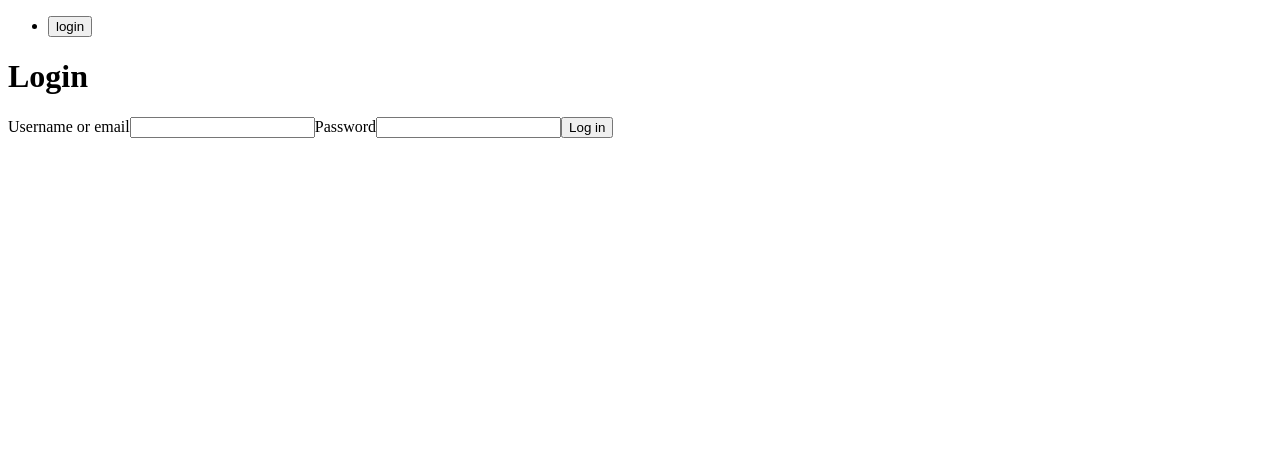
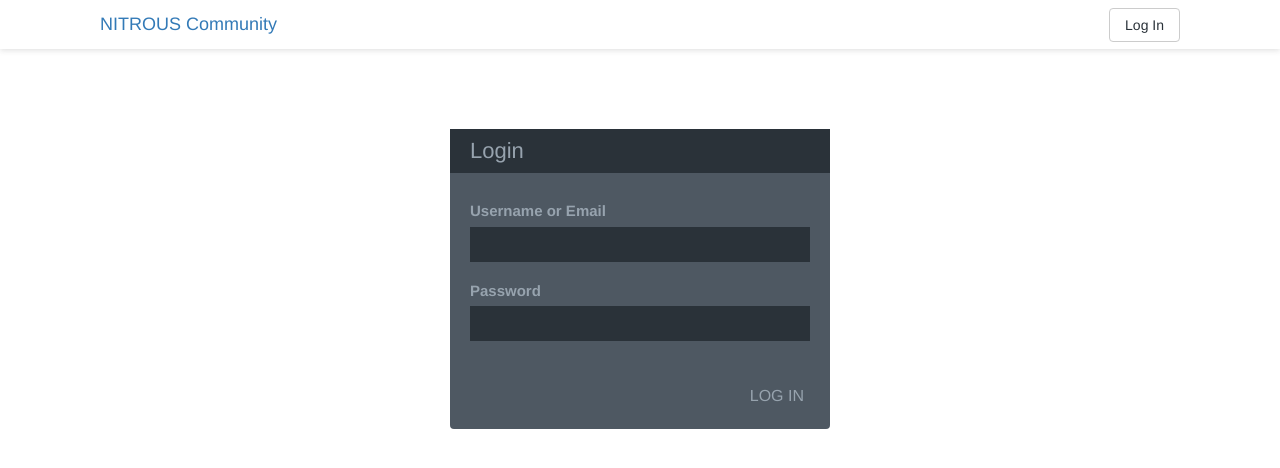
Before and after one commit to nitrous-io/community, a Rails app: page /login in a window 1280 px wide. Shown: the top 468 px of the page. Run offline with Rails 7, Linux system fonts and the light colour scheme; style sheets or scripts are compiled from the project's sources; some libraries are stand-ins or nearby versions.

Commit message:
Add styles to header and login page

```diff
--- /dev/null
+++ b/app/assets/stylesheets/components/header.css.scss
@@ -0,0 +1,33 @@
+@import 'variables';
+
+.header {
+  line-height: 48px;
+  box-shadow: 0 1px 6px rgba(50, 50, 50, 0.17);
+  -moz-box-shadow: 0 1px 6px rgba(50, 50, 50, 0.17);
+  -webkit-box-shadow: 0 1px 6px rgba(50, 50, 50, 0.17);
+  .logo a {
+    margin-left: 100px;
+    font-size: 18px;
+    text-decoration: none;
+  }
+  ul.unauthed {
+    margin-right: 100px;
+    li.login.btn a {
+      text-decoration: none;
+      color: $dark-grey;
+      padding: 0 3px;
+    }
+  }
+  ul.authed {
+    margin-right: 100px;
+    li.dropdown button {
+      border: none;
+    }
+    li.new-tutorial {
+      margin-right: 15px;
+    }
+    li.tutorials {
+      margin-right: 15px;
+    }
+  }
+}
--- /dev/null
+++ b/app/assets/stylesheets/sessions/new.css.scss
@@ -0,0 +1,54 @@
+@import 'variables';
+
+.login-card {
+  display: block;
+  margin: 80px auto 0 auto;
+  width: 380px;
+  background: $grey;
+  border-radius: 4px;
+  color: $off-white;
+  .card-header {
+    background: $dark-grey;
+    h2 {
+      font-size: 22px;
+      padding: 10px 20px;
+    }
+  }
+  form {
+    padding: 0 20px;
+    margin-top: 15px;
+    overflow: hidden;
+    .card-entry {
+      display: block;
+      margin-top: 12px;
+      label {
+        font-size: 15px;
+      }
+      input {
+        width: 100%;
+        height: 35px;
+        font-size: 16px;
+        margin-bottom: 18px;
+        background: $dark-grey;
+        border: none;
+        color: white;
+      }
+    }
+    .card-login-btn input {
+      font-size: 16px;
+      margin-top: 25px;
+      margin-bottom: 20px;
+      float: right;
+      border: none;
+      background: none;
+      color: $off-white;
+    }
+  }
+}
+
+.login.error {
+  color: red;
+  text-align: center;
+  margin-top: 15px;
+  margin-bottom: -35px;
+}
--- a/app/views/components/_header.html.slim
+++ b/app/views/components/_header.html.slim
@@ -1,15 +1,25 @@
-nav.header
-  .container
-    ul
-      - if @current_user.nil?
-        li
-          = button_to "login", login_path, method: :get
+.header
+  span.logo
+    = link_to "NITROUS Community", root_path
+  - if @current_user.nil?
+    ul.unauthed.pull-right
+      li.login.btn.btn-default.navbar-btn
+        = link_to "Log In", login_path
 
-      - else
-        li
-          = @current_user
-        li
-          = button_to "logout", logout_path, :method => :delete
+  - else
+    ul.authed.pull-right
+      li.dropdown.pull-right
+        button#dropdownMenu1.btn.btn-default.dropdown-toggle aria-expanded="true" data-toggle="dropdown" type="button"
+          span.username
+            = @current_user
+          span.caret
+        ul.dropdown-menu aria-labelledby="dropdownMenu1" role="menu"
+          li role="presentation"
+            = link_to "logout", logout_path, :method => :delete
 
-        - if @admin
-          = button_to "New Tutorial", new_tutorial_path, method: :get
+      - if @admin
+        li.new-tutorial.btn.btn-default.navbar-btn
+          = link_to "New Tutorial", new_tutorial_path
+
+      li.tutorials.pull-right
+        = link_to "Tutorials", tutorials_path
--- a/app/views/layouts/application.html.slim
+++ b/app/views/layouts/application.html.slim
@@ -8,15 +8,14 @@ html lang="en"
 
     title Nitrous Community
 
-      = stylesheet_link_tag 'application', media: 'all', 'data-turbolinks-track' => true
-      = javascript_include_tag 'application', 'data-turbolinks-track' => true
-      = csrf_meta_tags
+    = stylesheet_link_tag 'application', media: 'all', 'data-turbolinks-track' => true
+    = javascript_include_tag 'application', 'data-turbolinks-track' => true
+    = csrf_meta_tags
 
   body
-    .container.main-container
-      - flash.each do |name, message|
-        = message.humanize
 
-      = render 'components/header'
+    = render 'components/header'
+
+    .container
 
       = yield
--- a/app/views/sessions/new.html.slim
+++ b/app/views/sessions/new.html.slim
@@ -1,10 +1,18 @@
-h1 Login
+- flash.each do |name, message|
+  div class="login #{name}"
+    = message.humanize
 
-= form_for :user, url: login_path, html: {class: "form"} do |f|
-  = f.label :username_or_email
-  = f.text_field :username_or_email
+.login-card
+  .card-header
+    h2 Login
 
-  = f.label :password
-  = f.password_field :password
+  = form_for :user, url: login_path do |f|
+    .card-entry
+      label Username or Email
+      = f.text_field :username_or_email
 
-  = f.submit "Log in"
+      label Password
+      = f.password_field :password
+
+    .card-login-btn
+      = f.submit "LOG IN"
```
